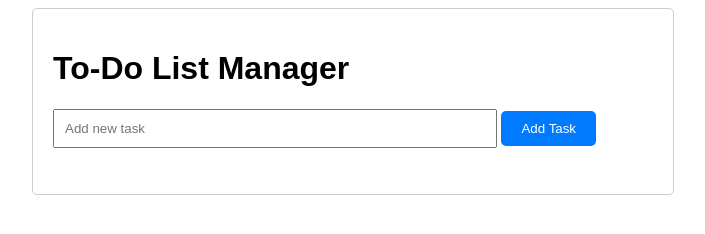
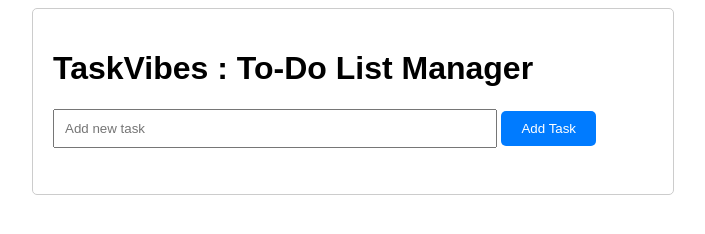
Before and after one commit to akash-tk/TaskVibes, a website: page public/index.html in a window 1280 px wide. Shown: the whole page, without its empty margins (287-992 px from the left). Drawn offline with Linux system fonts and the light colour scheme.

Commit message:
Update index.html

```diff
--- a/public/index.html
+++ b/public/index.html
@@ -4,12 +4,12 @@
     <meta name="viewport" content="width=device-width, initial-scale=1.0">
     <meta charset="UTF-8">
     <meta name="viewport" content="width=device-width, initial-scale=1.0">
-    <title>To-Do List Manager</title>
+    <title>TaskVibes</title>
     <link rel="stylesheet" href="styles.css">
 </head>
 <body>
     <div class="container">
-        <h1>To-Do List Manager</h1>
+        <h1>TaskVibes : To-Do List Manager</h1>
         <input type="text" id="taskInput" placeholder="Add new task">
         <button onclick="addTask()">Add Task</button>
         <ul id="taskList"></ul>
```
